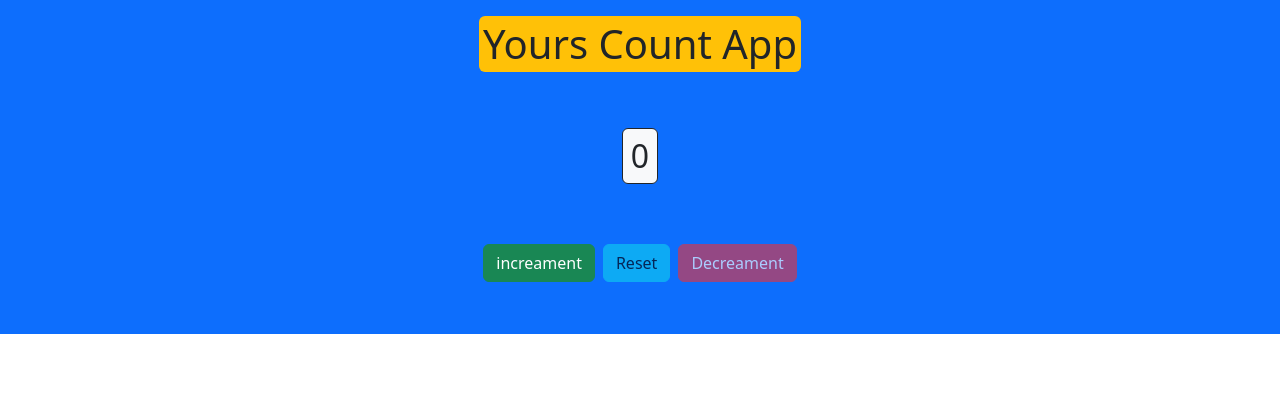
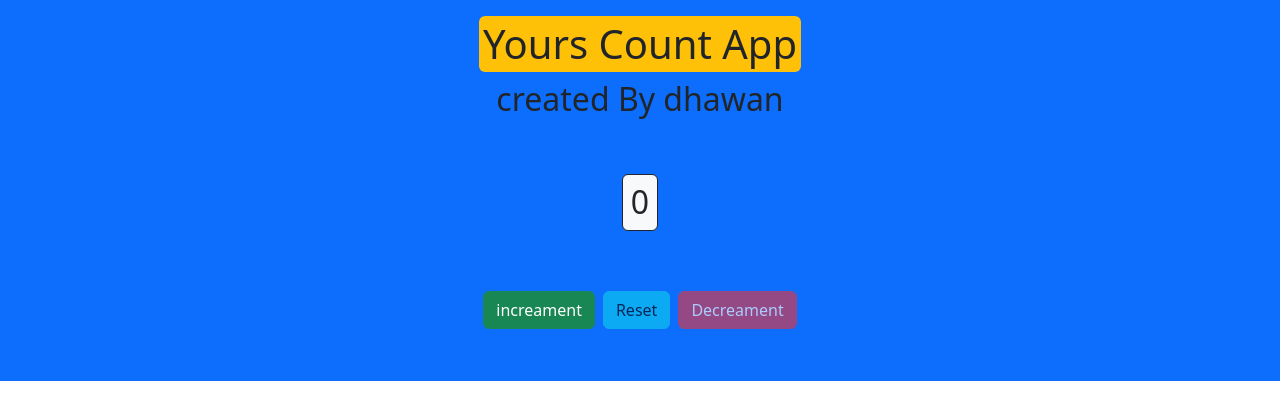
Before and after one commit to Dhawan00/CounterApp1, a React (Vite) app: page / in a window 1280 px wide. Shown: the top 420 px of the page. Built offline with nearby package versions, Linux system fonts and the light colour scheme.

Commit message:
h2 is added by name

```diff
--- a/src/App.tsx
+++ b/src/App.tsx
@@ -21,6 +21,7 @@ function App() {
         <h1 className=" d-inline-block rounded p-1 mt-3  bg-warning">
           Yours Count App{" "}
         </h1>
+        <h2>created By dhawan</h2>
       </div>
 
       <div className="text-center mt-5">
```
